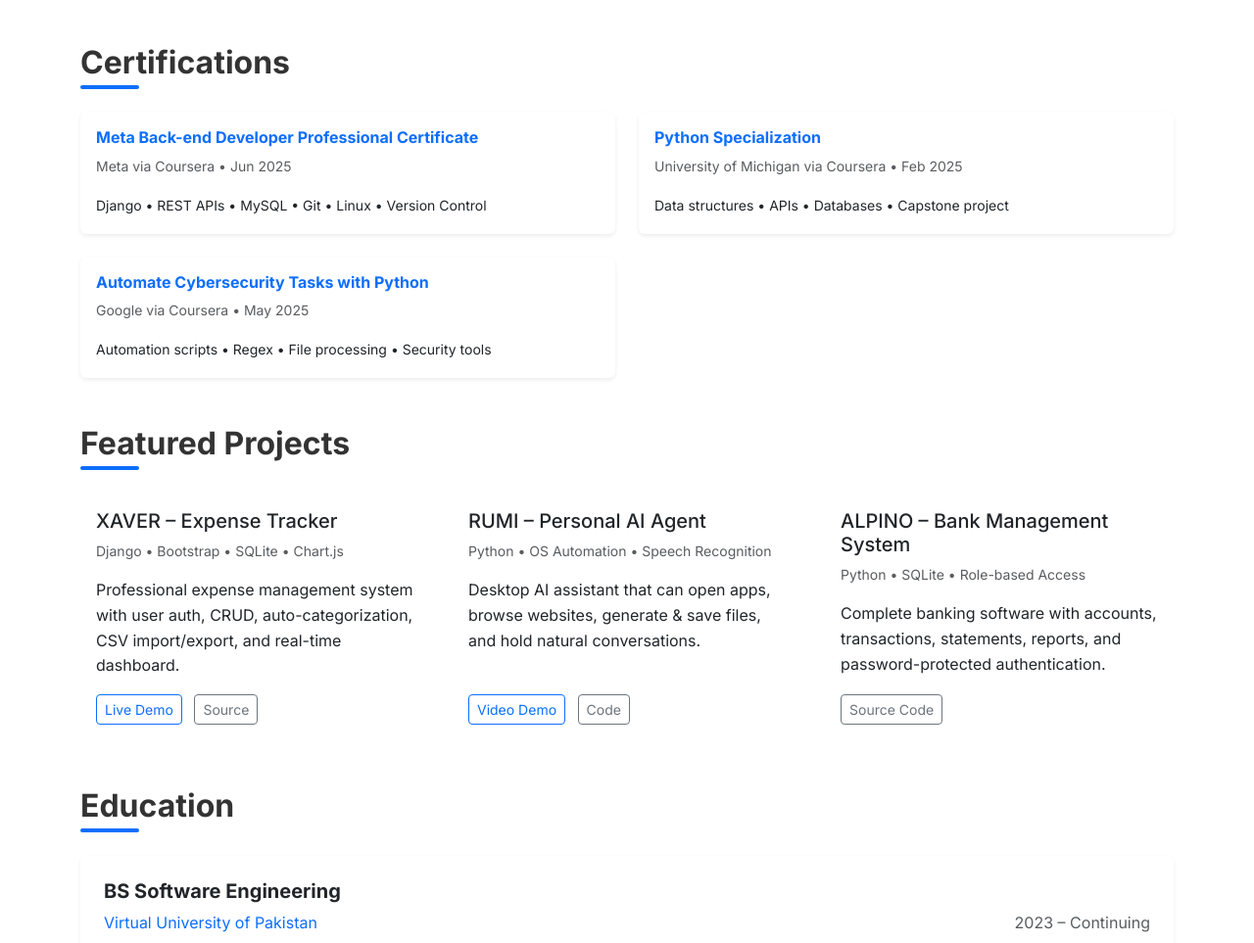
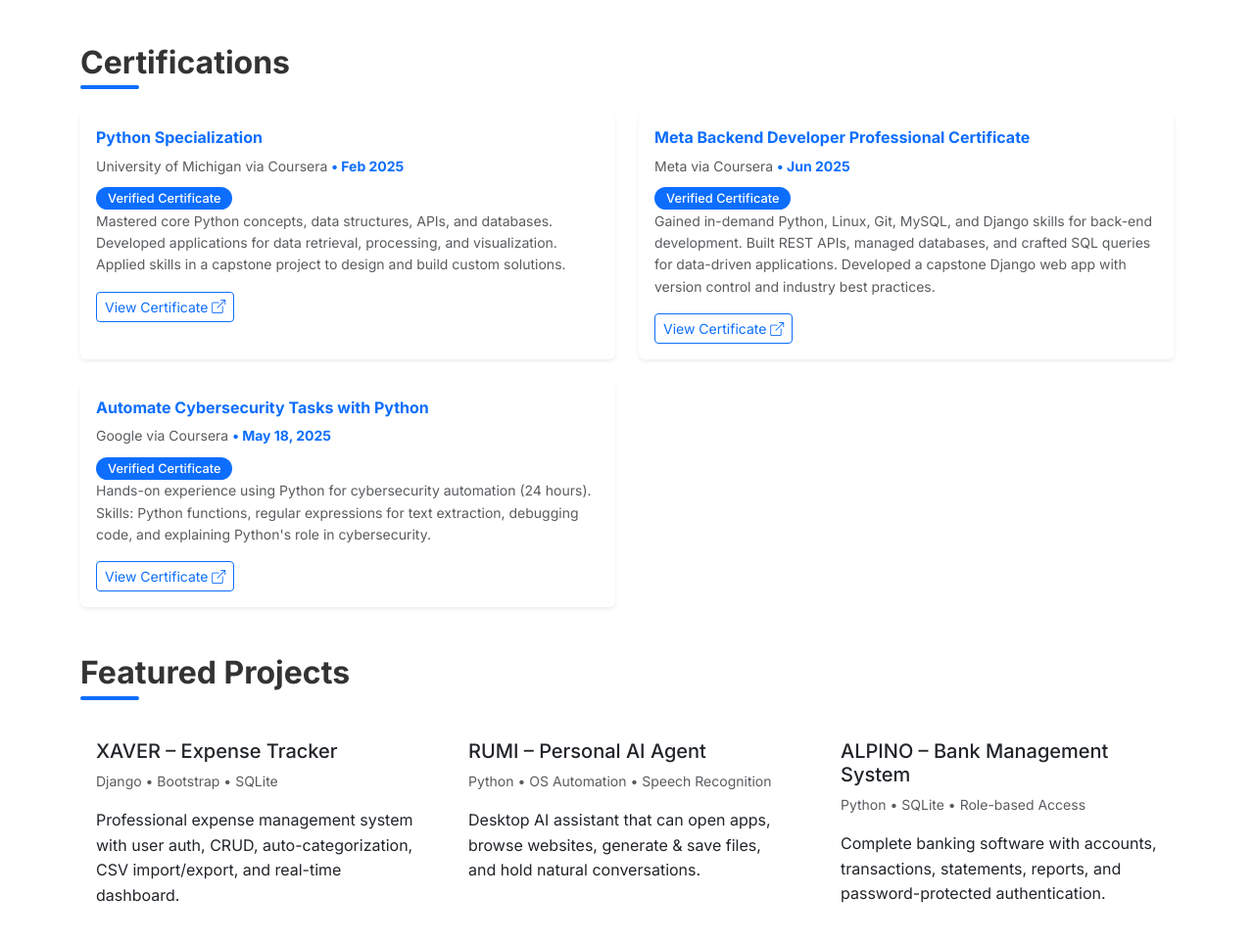
Before and after one commit to Hammad-5705/Portfolio, a plain HTML site: page index.html in a window 1280 px wide. Shown: the part 1217-2180 px from the top of the page at 98% size. Drawn offline with nearby package versions, Linux system fonts and the light colour scheme.

Commit message:
commited

```diff
--- a/index.html
+++ b/index.html
@@ -77,11 +77,28 @@
         }
         a { color: var(--primary); text-decoration: none; }
         a:hover { text-decoration: underline; }
-        .profile-img {
-            width: 220px;
-            height: 220px;
-            object-fit: cover;
-            border: 4px solid rgba(255,255,255,0.3);
+        /* Fix photo display issues */
+        .hero img {
+            background-color: transparent !important;
+            image-rendering: -webkit-optimize-contrast;
+        }
+        .hero img:hover {
+            transform: scale(1.05);
+            transition: transform 0.4s ease;
+        }
+        .cert-card {
+            transition: transform 0.2s;
+        }
+        .cert-card:hover {
+            transform: translateY(-5px);
+        }
+        .cert-badge {
+            background: var(--primary);
+            color: white;
+            padding: 0.25rem 0.75rem;
+            border-radius: 20px;
+            font-size: 0.8rem;
+            font-weight: 500;
         }
     </style>
 </head>
@@ -99,23 +116,33 @@
                 </p>
                 <div>
                     <a href="mailto:hamadnad2014@gmail.com" class="btn btn-light btn-lg me-3">
-                            <i class="bi bi-envelope"></i> Email Me
+                        Email Me
                     </a>
                     <a href="https://github.com/Hammad-5705" target="_blank" class="btn btn-outline-light btn-lg me-3">
-                            <i class="bi bi-github"></i> GitHub
+                        GitHub
                     </a>
-                        <a href="https://linkedin.com/in/hammad5705" target="_blank" class="btn btn-outline-light btn-lg">
-                            <i class="bi bi-linkedin"></i> LinkedIn
+                    <a href="https://www.linkedin.com/in/hammad5705" target="_blank" class="btn btn-outline-light btn-lg">
+                        LinkedIn
                     </a>
                 </div>
             </div>
+
+            <!-- Fixed Photo -->
             <div class="col-lg-4 text-center mt-5 mt-lg-0">
-                    <img src="https://drive.google.com/uc?id=1oNiCcGxabZmfn4DVue0rFBldtzGLH6gH" alt="Muhammad Hammad Nadeem" class="rounded-circle profile-img">
+               <img src="./assets/pic.jpg"
+     alt="Muhammad Hammad Nadeem"
+     class="rounded-circle shadow-lg"
+     style="
+        width: 240px;
+        height: 240px;
+        object-fit: cover;
+        object-position: 0.5px 10%;
+        border: 6px solid rgba(255,255,255,0.4);
+     ">
             </div>
         </div>
     </div>
 </section>
-
     <div class="container">
 
         <!-- Skills -->
@@ -172,29 +199,35 @@
             <h2 class="section-title">Certifications</h2>
             <div class="row g-4">
                 <div class="col-md-6">
-                    <div class="card h-100 border-0 shadow-sm">
+                    <div class="card h-100 border-0 shadow-sm cert-card">
                         <div class="card-body">
-                            <h6 class="fw-bold text-primary">Meta Back-end Developer Professional Certificate</h6>
-                            <p class="text-muted small text-muted">Meta via Coursera • Jun 2025</p>
-                            <small>Django • REST APIs • MySQL • Git • Linux • Version Control</small>
+                            <h6 class="fw-bold text-primary mb-2">Python Specialization</h6>
+                            <p class="text-muted small mb-2">University of Michigan via Coursera <span class="text-primary fw-bold">• Feb 2025</span></p>
+                            <span class="cert-badge mb-2">Verified Certificate</span>
+                            <small class="d-block text-muted mb-3">Mastered core Python concepts, data structures, APIs, and databases. Developed applications for data retrieval, processing, and visualization. Applied skills in a capstone project to design and build custom solutions.</small>
+                            <a href="https://coursera.org/share/175b525536b7f88742c67ab733de3a91" target="_blank" class="btn btn-outline-primary btn-sm">View Certificate <i class="bi bi-box-arrow-up-right"></i></a>
                         </div>
                     </div>
                 </div>
                 <div class="col-md-6">
-                    <div class="card h-100 border-0 shadow-sm">
+                    <div class="card h-100 border-0 shadow-sm cert-card">
                         <div class="card-body">
-                            <h6 class="fw-bold text-primary">Python Specialization</h6>
-                            <p class="text-muted small">University of Michigan via Coursera • Feb 2025</p>
-                            <small>Data structures • APIs • Databases • Capstone project</small>
+                            <h6 class="fw-bold text-primary mb-2">Meta Backend Developer Professional Certificate</h6>
+                            <p class="text-muted small mb-2">Meta via Coursera <span class="text-primary fw-bold">• Jun 2025</span></p>
+                            <span class="cert-badge mb-2">Verified Certificate</span>
+                            <small class="d-block text-muted mb-3">Gained in-demand Python, Linux, Git, MySQL, and Django skills for back-end development. Built REST APIs, managed databases, and crafted SQL queries for data-driven applications. Developed a capstone Django web app with version control and industry best practices.</small>
+                            <a href="https://coursera.org/share/ae053d25489968a79929141545727b97" target="_blank" class="btn btn-outline-primary btn-sm">View Certificate <i class="bi bi-box-arrow-up-right"></i></a>
                         </div>
                     </div>
                 </div>
                 <div class="col-md-6">
-                    <div class="card h-100 border-0 shadow-sm">
+                    <div class="card h-100 border-0 shadow-sm cert-card">
                         <div class="card-body">
-                            <h6 class="fw-bold text-primary">Automate Cybersecurity Tasks with Python</h6>
-                            <p class="text-muted small">Google via Coursera • May 2025</p>
-                            <small>Automation scripts • Regex • File processing • Security tools</small>
+                            <h6 class="fw-bold text-primary mb-2">Automate Cybersecurity Tasks with Python</h6>
+                            <p class="text-muted small mb-2">Google via Coursera <span class="text-primary fw-bold">• May 18, 2025</span></p>
+                            <span class="cert-badge mb-2">Verified Certificate</span>
+                            <small class="d-block text-muted mb-3">Hands-on experience using Python for cybersecurity automation (24 hours). Skills: Python functions, regular expressions for text extraction, debugging code, and explaining Python's role in cybersecurity.</small>
+                            <a href="https://coursera.org/share/30e22540c23e8f98d8f7eaf6ac20265a" target="_blank" class="btn btn-outline-primary btn-sm">View Certificate <i class="bi bi-box-arrow-up-right"></i></a>
                         </div>
                     </div>
                 </div>
@@ -206,15 +239,12 @@
             <h2 class="section-title">Featured Projects</h2>
             <div class="row g-4">
                 <div class="col-lg-4 col-md-6">
-                    <div class="card project-card project-card h-100">
+                    <div class="card project-card h-100">
                         <div class="card-body d-flex flex-column">
                             <h5 class="card-title">XAVER – Expense Tracker</h5>
-                            <p class="text-muted small">Django • Bootstrap • SQLite • Chart.js</p>
+                            <p class="text-muted small">Django • Bootstrap • SQLite</p>
                             <p>Professional expense management system with user auth, CRUD, auto-categorization, CSV import/export, and real-time dashboard.</p>
-                            <div class="mt-auto">
-                                <a href="#" class="btn btn-outline-primary btn-sm me-2">Live Demo</a>
-                                <a href="#" class="btn btn-outline-secondary btn-sm">Source</a>
-                            </div>
+
                         </div>
                     </div>
                 </div>
@@ -225,10 +255,7 @@
                             <h5 class="card-title">RUMI – Personal AI Agent</h5>
                             <p class="text-muted small">Python • OS Automation • Speech Recognition</p>
                             <p>Desktop AI assistant that can open apps, browse websites, generate & save files, and hold natural conversations.</p>
-                            <div class="mt-auto">
-                                <a href="#" class="btn btn-outline-primary btn-sm me-2">Video Demo</a>
-                                <a href="#" class="btn btn-outline-secondary btn-sm">Code</a>
-                            </div>
+
                         </div>
                     </div>
                 </div>
@@ -239,9 +266,7 @@
                             <h5 class="card-title">ALPINO – Bank Management System</h5>
                             <p class="text-muted small">Python • SQLite • Role-based Access</p>
                             <p>Complete banking software with accounts, transactions, statements, reports, and password-protected authentication.</p>
-                            <div class="mt-auto">
-                                <a href="#" class="btn btn-outline-secondary btn-sm">Source Code</a>
-                            </div>
+
                         </div>
                     </div>
                 </div>
@@ -267,7 +292,7 @@
     <!-- Footer -->
     <footer class="footer mt-5">
         <div class="container text-center">
-            <p>© 2025 Muhammad Hammad Nadeem. Built with ❤️ and pure HTML/CSS (no JavaScript)</p>
+            <p>© 2025 Muhammad Hammad Nadeem.</p>
             <p>
                 <a href="mailto:hamadnad2014@gmail.com" class="text-light mx-2">hamadnad2014@gmail.com</a> |
                 <a href="https://github.com/Hammad-5705" target="_blank" class="text-light mx-2">GitHub</a> |
@@ -276,7 +301,6 @@
         </div>
     </footer>
 
-    <!-- Bootstrap JS (optional - only for components, but we don't use any interactive JS) -->
     <script src="https://cdn.jsdelivr.net/npm/bootstrap@5.3.3/dist/js/bootstrap.bundle.min.js"></script>
 </body>
 </html>
```
Lines whose indentation alone changed are shown as unchanged.
